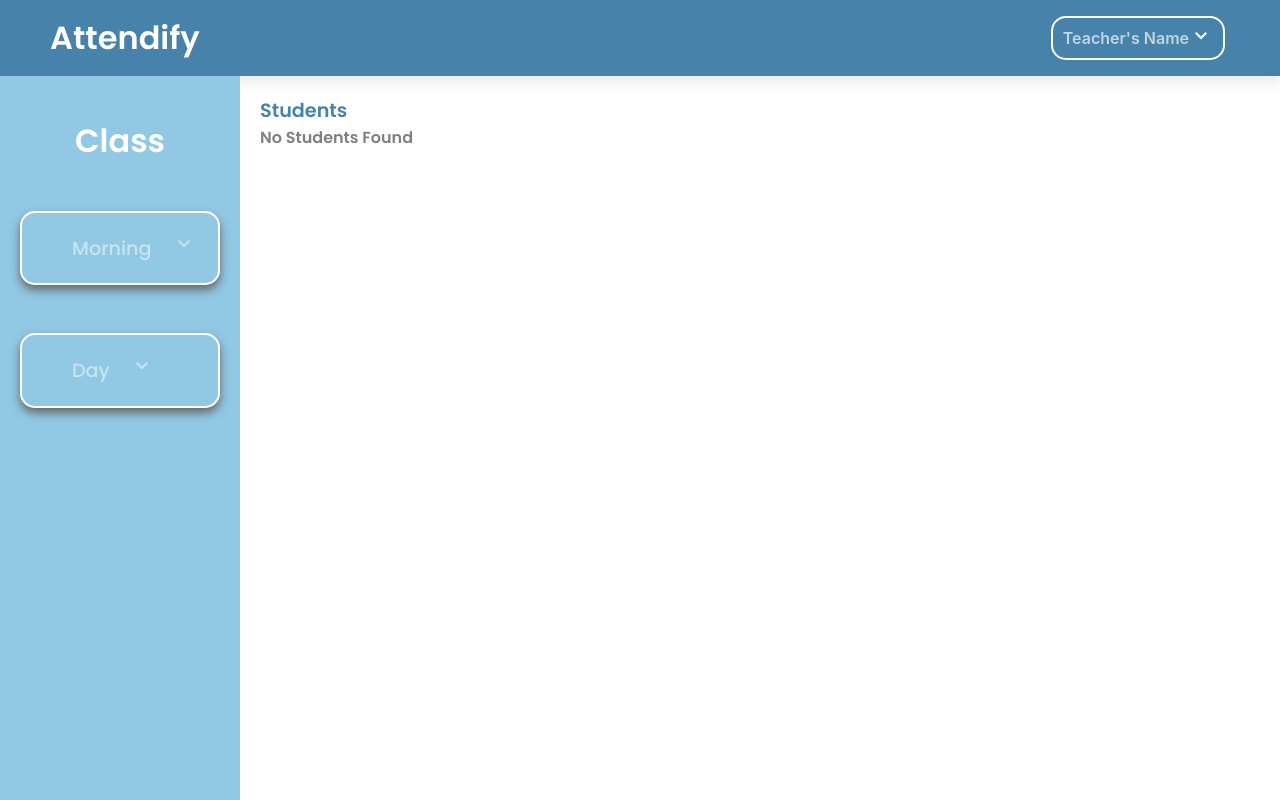
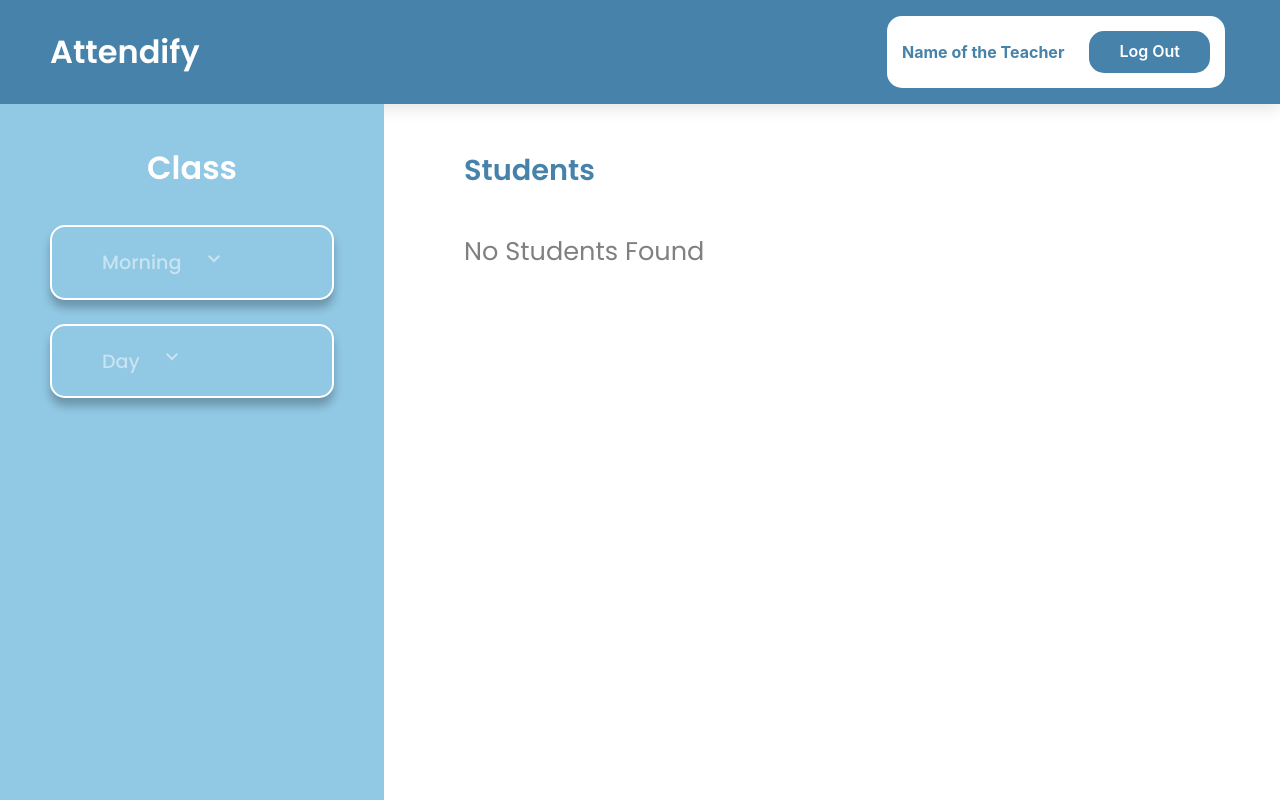
Before and after one commit to i-am-aarya/attendify, a React (Create React App) app in the folder attendify-frontend/attendify/: page / in a window 1280 px wide. Shown: the top 800 px of the page. Built offline with nearby package versions, Linux system fonts and the light colour scheme.

Commit message:
Modified css

```diff
--- a/attendify-frontend/attendify/src/components/dropdown/DropdownMenu.css
+++ b/attendify-frontend/attendify/src/components/dropdown/DropdownMenu.css
@@ -1,63 +1,30 @@
 .dropdown {
     position: relative;
+    display: flex;
+    justify-content: space-between;
+    align-items: center;
+    color: #4682A9;
+    border-radius: 15px;
+    padding: 15px;
+    background-color: white;
 }
 
-/* Dropdown button */
-.dropdown-toggle {
-    cursor: pointer;
-    display: flex;
-    justify-content: center;
-    align-items: center;
-
-
-    color: #ffffffaa;
-    /* transform: 0.3s ease-in-out; */
-    transition: all 0.3s ease-in-out;
-    font-weight: 600;
-
-    border: 2px white solid;
-    border-radius: 15px;
-    padding: 6px 10px;
-
+.dropdown-teacher-name {
+    margin: 0;
+    font-weight: 650;
+    padding-right: 25px;
 }
 
-.dropdown-toggle:hover {
-    color: #ffffffff;
-    box-shadow: 0 0 5px #ffffffaa;
+.dropdown-log-out {
+    cursor: pointer;
+    font-weight: 600;
+    padding: 10px 30px 12px 30px;
+    border-radius: 15px;
+    background-color: #4682A9;
+    color: white;
 }
 
-/* the dropdown menu */
-.dropdown-menu {
-    position: absolute;
-    /* top: 100%; */
-    left: 25%;
-    background-color: #fff;
-    border: 1px solid #aaa;
-    padding: 8px;
-    display: flex;
+.dropdown-log-out:hover {
+    background-color: #91C8E4;
+    transition: 0.3s ease-in-out;
 }
-
-.dropdown-menu ul {
-    list-style: none;
-    padding: 0;
-    margin: 0;
-}
-
-.dropdown-menu li {
-    padding: 8px 16px;
-    cursor: pointer;
-}
-
-.dropdown .dropdown-menu {
-    display: block;
-}
-
-.dropdown .dropdown-image {
-    height: 20px;
-    width: 20px;
-    flex: 1;
-}
-
-.dropdown .dropdown-icon {
-    flex: 1;
-}
--- a/attendify-frontend/attendify/src/components/dropdown/DropdownMenu.tsx
+++ b/attendify-frontend/attendify/src/components/dropdown/DropdownMenu.tsx
@@ -1,41 +1,16 @@
 import "./DropdownMenu.css"
-import React, { useState } from "react";
 
-// const DropdownMenu = () => {
-function DropdownMenu() {
-  const [isOpen, setIsOpen] = useState(false);
-
-  const toggleMenu = () => {
-    setIsOpen(!isOpen);
-  };
-
-  const closeMenu = () => {
-    setIsOpen(false);
-  };
-
+const DropdownMenu = () => {
   return (
     <div className="dropdown">
-      <div onClick={toggleMenu} className="dropdown-toggle">
-
         <div className="dropdown-teacher-name">
-          Teacher's Name
+          Name of the Teacher
         </div>
-
-        <div className="dropdown-icon">
-        <svg xmlns="http://www.w3.org/2000/svg" height="24" viewBox="0 -960 960 960" width="24"><path d="M480-345 240-585l56-56 184 184 184-184 56 56-240 240Z" fill="#ffffff"/></svg>
+        <div className="dropdown-log-out">
+          Log Out
         </div>
-
       </div>
-      {
-        isOpen && (
-            <ul className="dropdown-menu">
-                <li>Log Out</li>
-            </ul>
-        )
-      }
-      {isOpen && <div onClick={closeMenu} className="dropdown-backdrop"></div>}
-    </div>
-  );
+  )
 };
 
 export default DropdownMenu;
--- a/attendify-frontend/attendify/src/components/maincontent/MainContent.css
+++ b/attendify-frontend/attendify/src/components/maincontent/MainContent.css
@@ -9,19 +9,24 @@
 }
 
 .students-text-wrapper {
+    padding-top: 25px;
+    margin-left: 60px;
     font-family: "Poppins";
     color: #4682A9;
     font-weight: 600;
-    font-size: 1.2rem;
+    font-size: 1.8rem;
     /* flex: 1; */
     justify-self: flex-start;
     align-self: flex-start;
 }
 
 .students-display-area {
+    margin-left: 60px;
+    padding-top: 40px;
     font-family: "Poppins";
-    color: #00000080;
-    font-weight: 600;
+    font-size: 1.6rem;
+    color: gray;
+    font-weight: 400;
     flex: 1;
     /* justify-self: ; */
     align-self: flex-start;
--- a/attendify-frontend/attendify/src/components/sidebar/Sidebar.css
+++ b/attendify-frontend/attendify/src/components/sidebar/Sidebar.css
@@ -5,7 +5,7 @@
     flex: 1;
     /* height: fit-content; */
     height: 100vh;
-    padding: 20px;
+    padding: 50px;
     display: flex;
     flex-direction: column;
     /* flex-direction: row; */
@@ -14,3 +14,7 @@
     font-weight: #FFFFFF;
     color: #FFFFFF;
 }
+
+ h1{
+    margin-top: -10px;
+ }
--- a/attendify-frontend/attendify/src/components/sidebar/SidebarExpandable.css
+++ b/attendify-frontend/attendify/src/components/sidebar/SidebarExpandable.css
@@ -10,6 +10,7 @@
 
 .sidebar-expandable,
 .sidebar-expandable-expanded {
+    width: 35vh;
     display: flex;
     background-color: transparent;
 
@@ -23,7 +24,7 @@
     transition: all 0.3s ease-in-out;
 
     border-radius: 15px;
-    margin: 3vh 0;
+    margin: 1.5vh 0;
 
     box-shadow: 0 5px 10px rgb(103, 103, 103);
 
@@ -31,21 +32,22 @@
 
 .sidebar-expandable-expanded {
     color: #FFFFFFFF;
-    box-shadow: 0 0 0;
+    box-shadow: 0 0 8px;
 }
 
 .sidebar-expandable {
     color: #FFFFFF80;
+    box-shadow: 0 8px 8px rgba(0, 0, 0, 0.25);
 }
 
 .sidebar-expandable:hover {
-    box-shadow: 0 0 5px;
+    box-shadow: 0 0 4px;
     color: #FFFFFFFF;
 
 }
 
 .sidebar-expandable .dropdown-icon {
-    justify-self: end;
+    justify-self: center;
 }
 
 /* list containing sidebar text and icon as items */
--- a/attendify-frontend/attendify/src/components/sidebar/expandedoptions/ExpandedOptionsPanel.css
+++ b/attendify-frontend/attendify/src/components/sidebar/expandedoptions/ExpandedOptionsPanel.css
@@ -3,4 +3,13 @@
     display: flex;
     flex-direction: column;
     align-items: start;
+    padding-left: 10px;
 }
+
+.expanded-option {
+    margin-bottom: 15px;
+}
+
+.expanded-option:last-child {
+    margin-bottom: 15px;
+}
```
